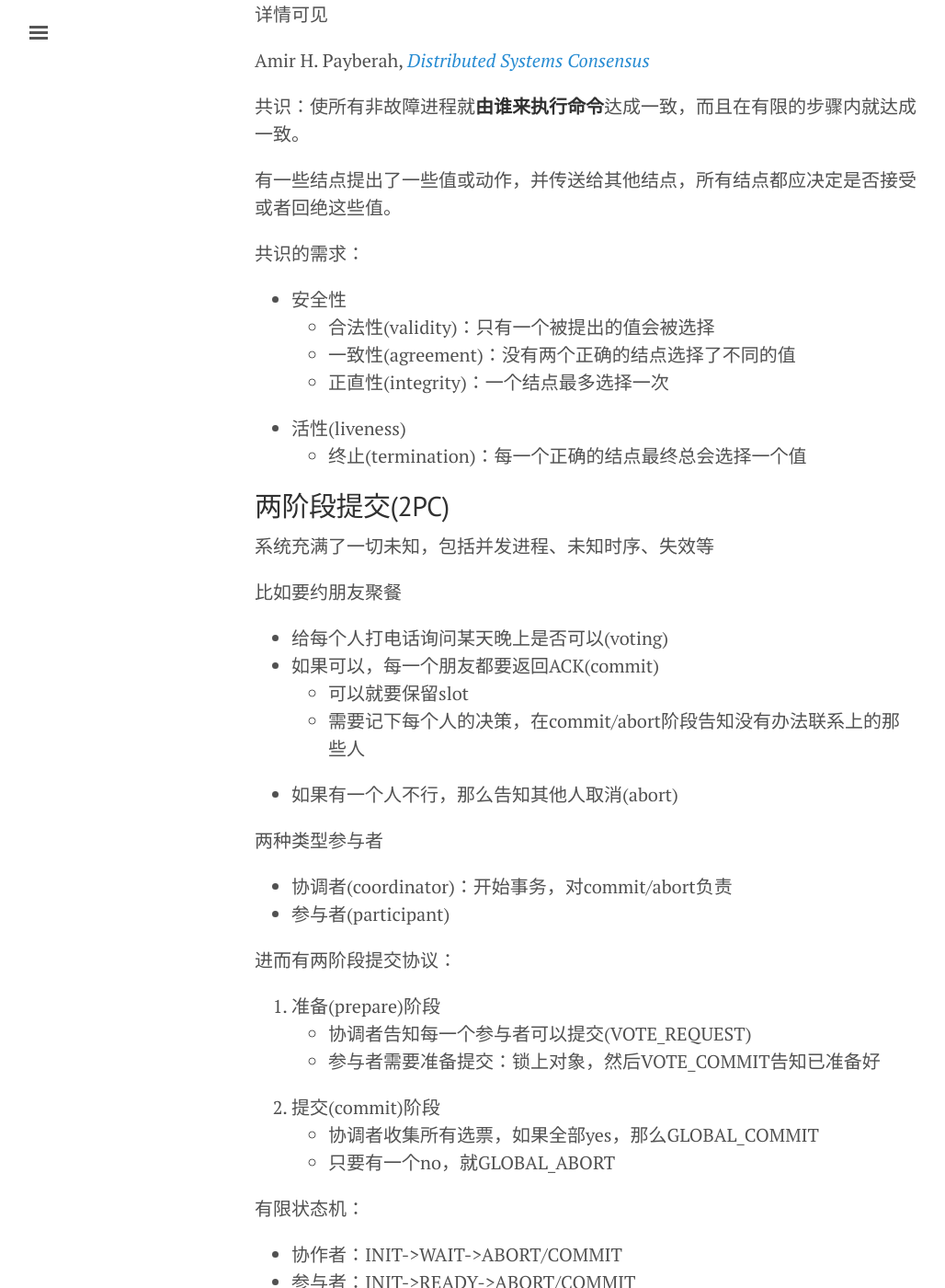
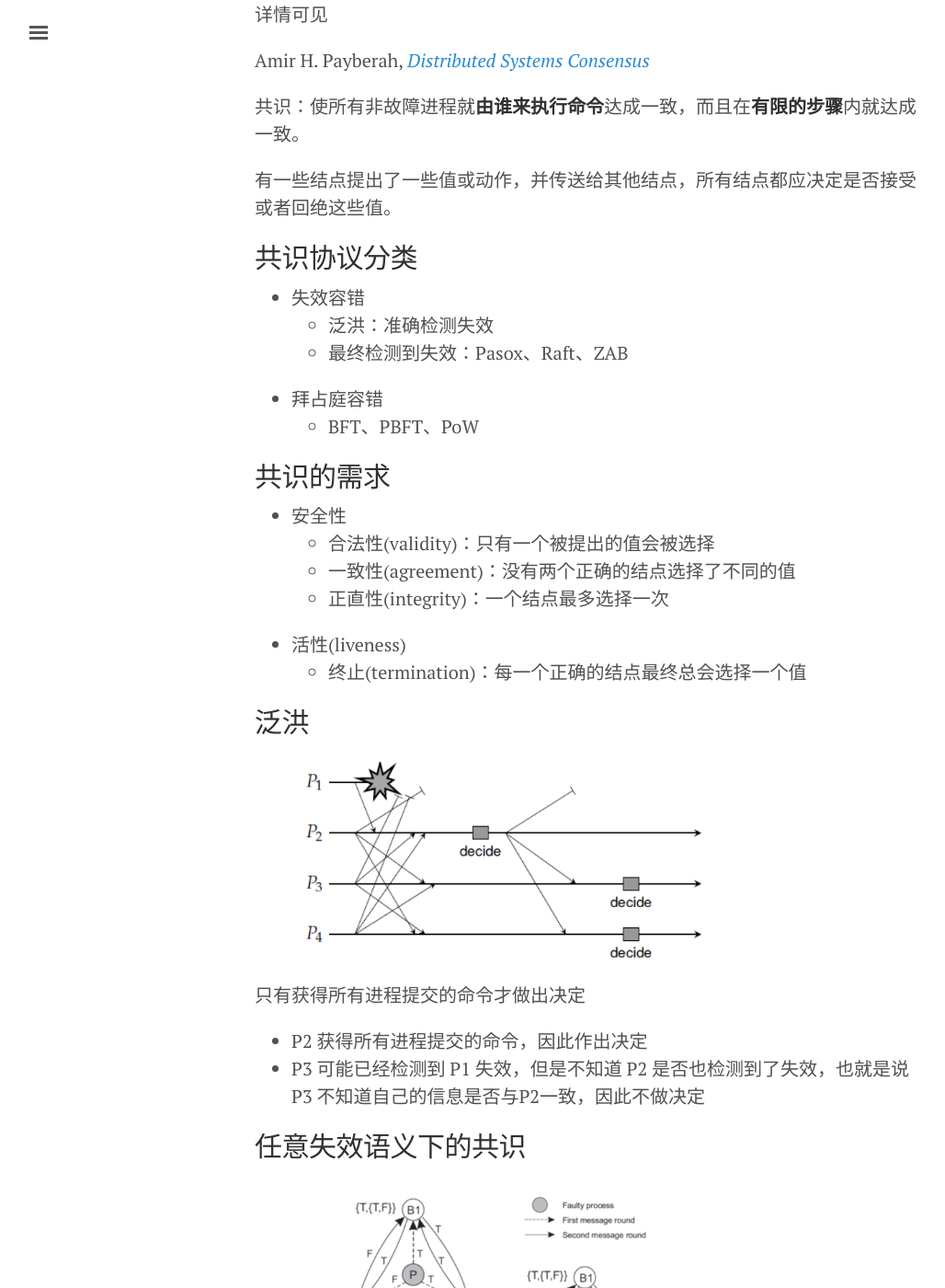
Before and after one commit to Ewenwan/chhzh123.github.io, a Jekyll site: the page built from summary/distributed-systems/9-consensus.md, in a window 1280 px wide and 1400 px high, scrolled down 231 px. Shown: the whole window at 92% size, without its empty margins (3-1031 px from the left). Built offline with Jekyll 4.4.1, drawn with Linux system fonts in a browser that asks for light colours; nearby versions of some CDN libraries; comment, search, counter and statistics services are not loaded; some of the changed text lies outside the part shown.

Commit message:
[summary] DS - Update Chap 8 - Fault Tolerance

```diff
--- a/summary/distributed-systems/9-consensus.md
+++ b/summary/distributed-systems/9-consensus.md
@@ -9,17 +9,36 @@
 
 Amir H. Payberah, *[Distributed Systems Consensus](https://payberah.github.io/files/download/dic14/paxos.pdf)*
 
-共识：使所有非故障进程就**由谁来执行命令**达成一致，而且在有限的步骤内就达成一致。
+共识：使所有非故障进程就**由谁来执行命令**达成一致，而且在**有限的步骤**内就达成一致。
 
 有一些结点提出了一些值或动作，并传送给其他结点，所有结点都应决定是否接受或者回绝这些值。
 
-共识的需求：
+## 共识协议分类
+* 失效容错
+	* 泛洪：准确检测失效
+	* 最终检测到失效：Pasox、Raft、ZAB
+* 拜占庭容错
+	* BFT、PBFT、PoW
+
+## 共识的需求
 * 安全性
 	* 合法性(validity)：只有一个被提出的值会被选择
 	* 一致性(agreement)：没有两个正确的结点选择了不同的值
 	* 正直性(integrity)：一个结点最多选择一次
 * 活性(liveness)
 	* 终止(termination)：每一个正确的结点最终总会选择一个值
+
+## 泛洪
+{% include image.html fig="DistributedSystems/flooding.png" width="70" %}
+
+只有获得所有进程提交的命令才做出决定
+* P2 获得所有进程提交的命令，因此作出决定
+* P3 可能已经检测到 P1 失效，但是不知道 P2 是否也检测到了失效，也就是说 P3 不知道自己的信息是否与P2一致，因此不做决定
+
+## 任意失效语义下的共识
+{% include image.html fig="DistributedSystems/3k1byzantine.png" width="70" %}
+
+需要$$3k+1$$个进程才能保证共识
 
 ## 两阶段提交(2PC)
 系统充满了一切未知，包括并发进程、未知时序、失效等
@@ -62,6 +81,10 @@
 
 即使添加了恢复系统，2PC也不是真正容错的(safe but not live)，因为只要有一个机器崩溃了，它都会导致**阻塞**(blocked)。
 
+### 三阶段提交协议
+两节点提交的一个问题在于当协作者崩溃时，参与者不能做出最后的决定，处于阻塞状态，进而有三阶段提交协议
+* 协作者：INIT->WAIT->ABORT-/PRECOMMIT-COMMIT
+* 参与者：INIT->READY->ABORT-/PRECOMMIT-COMMIT
 
 ## PAXOS
 Fischer-Lynch-Paterson (FLP)在下面这篇论文
```
Also changed, not shown: summary/distributed-systems/8-fault-tolerance.md (added, +102 -0 lines), assets/images/DistributedSystems/3k1byzantine.png (added), assets/images/DistributedSystems/flooding.png (added).
